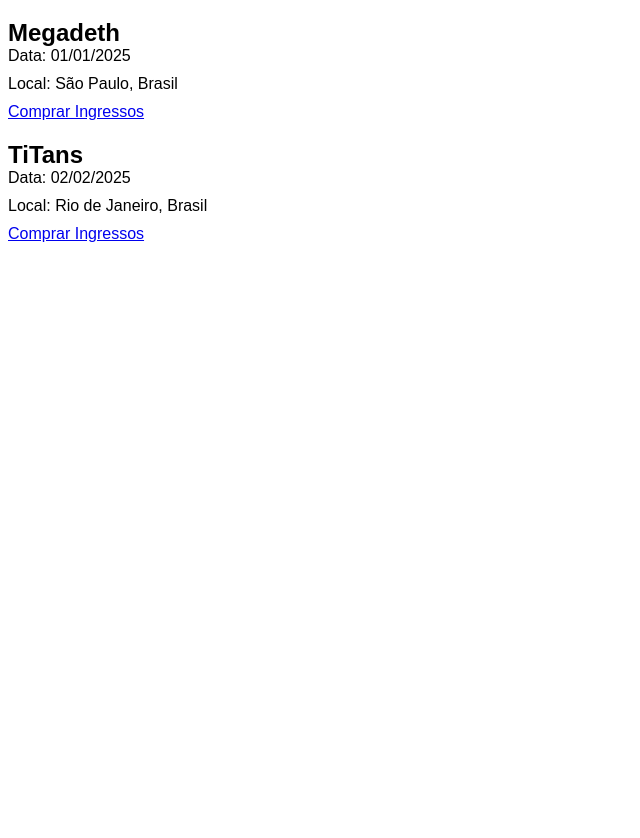
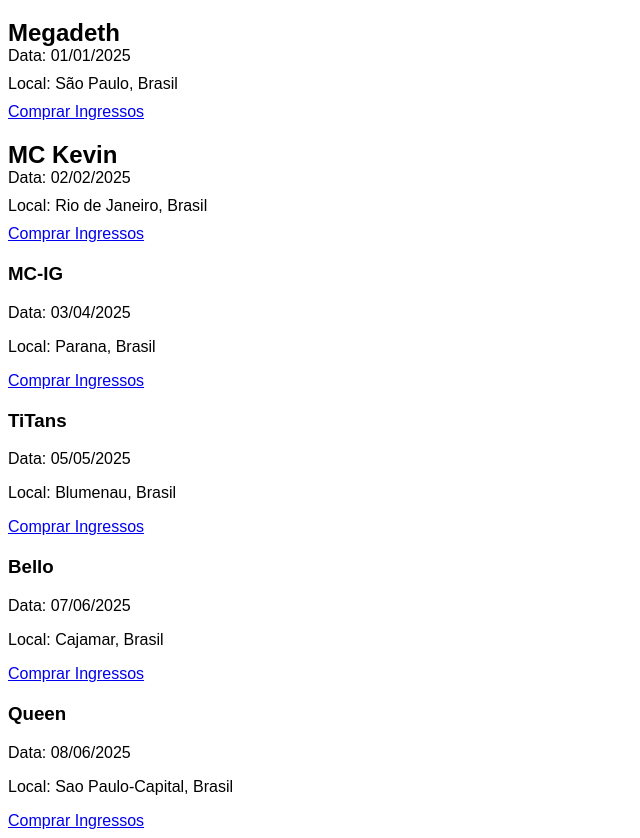
Before and after one commit to gustavomendoncadias/paginaPI, a plain HTML site: page index.html in a window 1280 px wide. Shown: the part 61-899 px from the top of the page, without its empty margins (0-640 px from the left). Before the commit the page ends 800 px from the top, so only its background shows below. Drawn offline with Linux system fonts and the light colour scheme.

Commit message:
teste3
teste3

```diff
--- a/index.html
+++ b/index.html
@@ -5,6 +5,10 @@
     <style>
         body {
             font-family: Arial, sans-serif;
+            /* Adicione as seguintes linhas para definir uma imagem de fundo */
+            background-image: url('');
+            background-repeat: no-repeat;
+            background-size: cover;
         }
         .event {
             margin-bottom: 20px;
@@ -14,12 +18,6 @@
         }
         .event p {
             margin: 0 0 10px;
-            body {
-    background-image: url('megadeth2.web');
-    background-repeat: no-repeat;
-    background-size: cover;
-}
-
         }
     </style>
 </head>
@@ -32,12 +30,37 @@
         <a href="#">Comprar Ingressos</a>
     </div>
     <div class="event">
-        <h2>TiTans</h2>
+        <h2>MC Kevin</h2>
         <p>Data: 02/02/2025</p>
         <p>Local: Rio de Janeiro, Brasil</p>
         <a href="#">Comprar Ingressos</a>
-        </div>
-
+    </div>
+    <div class="event"></div>
+    <h3>MC-IG</h3>
+    <p>Data: 03/04/2025</p>
+    <p>Local: Parana, Brasil</p>
+    <a href="#">Comprar Ingressos</a>
+</div>
+<div class="event"></div>
+<h3>TiTans</h3>
+<p>Data: 05/05/2025</p>
+<p>Local: Blumenau, Brasil</p>
+<a href="#">Comprar Ingressos</a>
+</div>
+</div>
+<div class="event"></div>
+<h3>Bello</h3>
+<p>Data: 07/06/2025</p>
+<p>Local: Cajamar, Brasil</p>
+<a href="#">Comprar Ingressos</a>
+</div>
+</div>
+<div class="event"></div>
+<h3>Queen</h3>
+<p>Data: 08/06/2025</p>
+<p>Local: Sao Paulo-Capital, Brasil</p>
+<a href="#">Comprar Ingressos</a>
+</div>
     <!-- Adicione mais eventos conforme necessário -->
 </body>
 </html>
```
Also changed, not shown: mc-ig.png (added).
